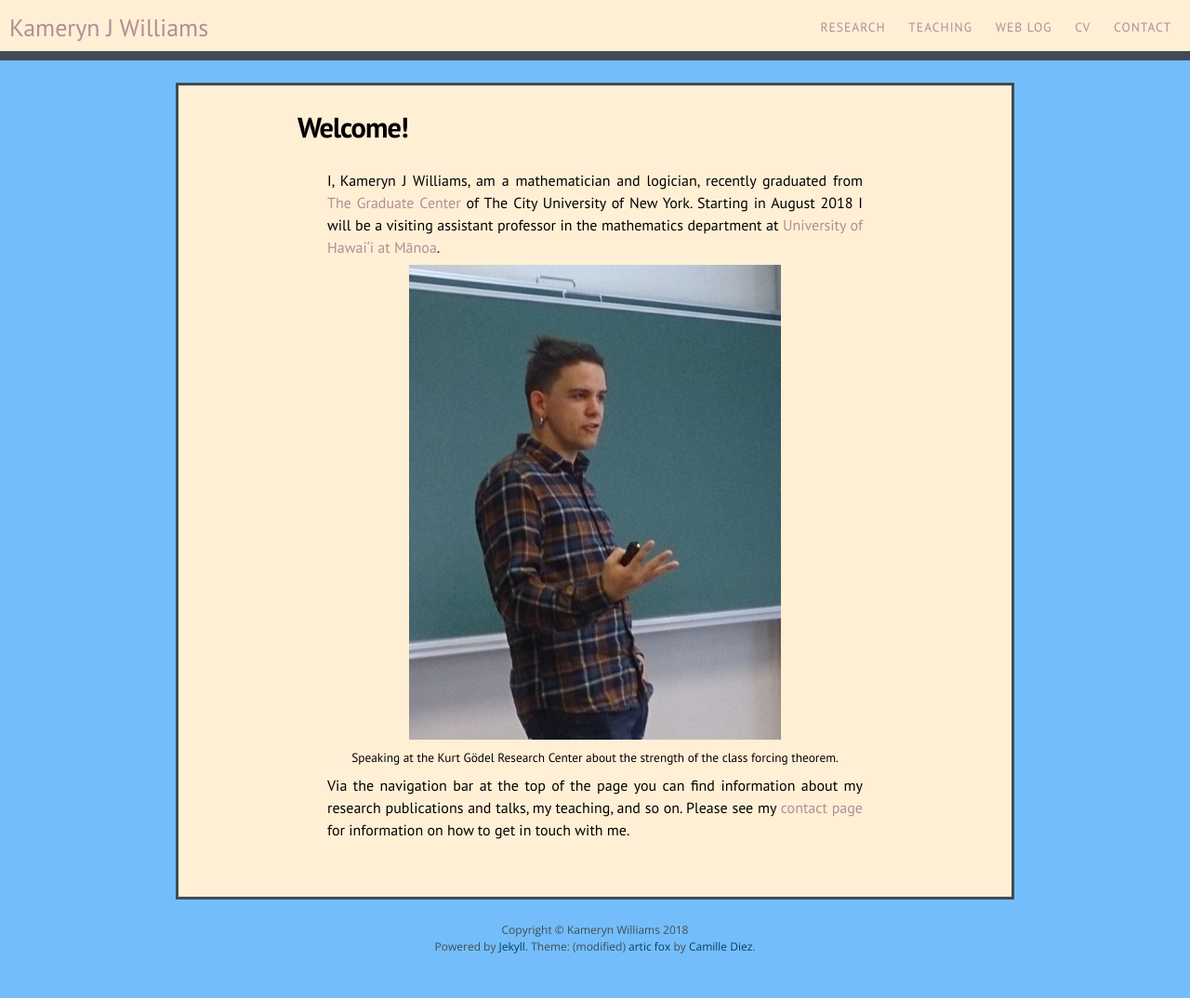
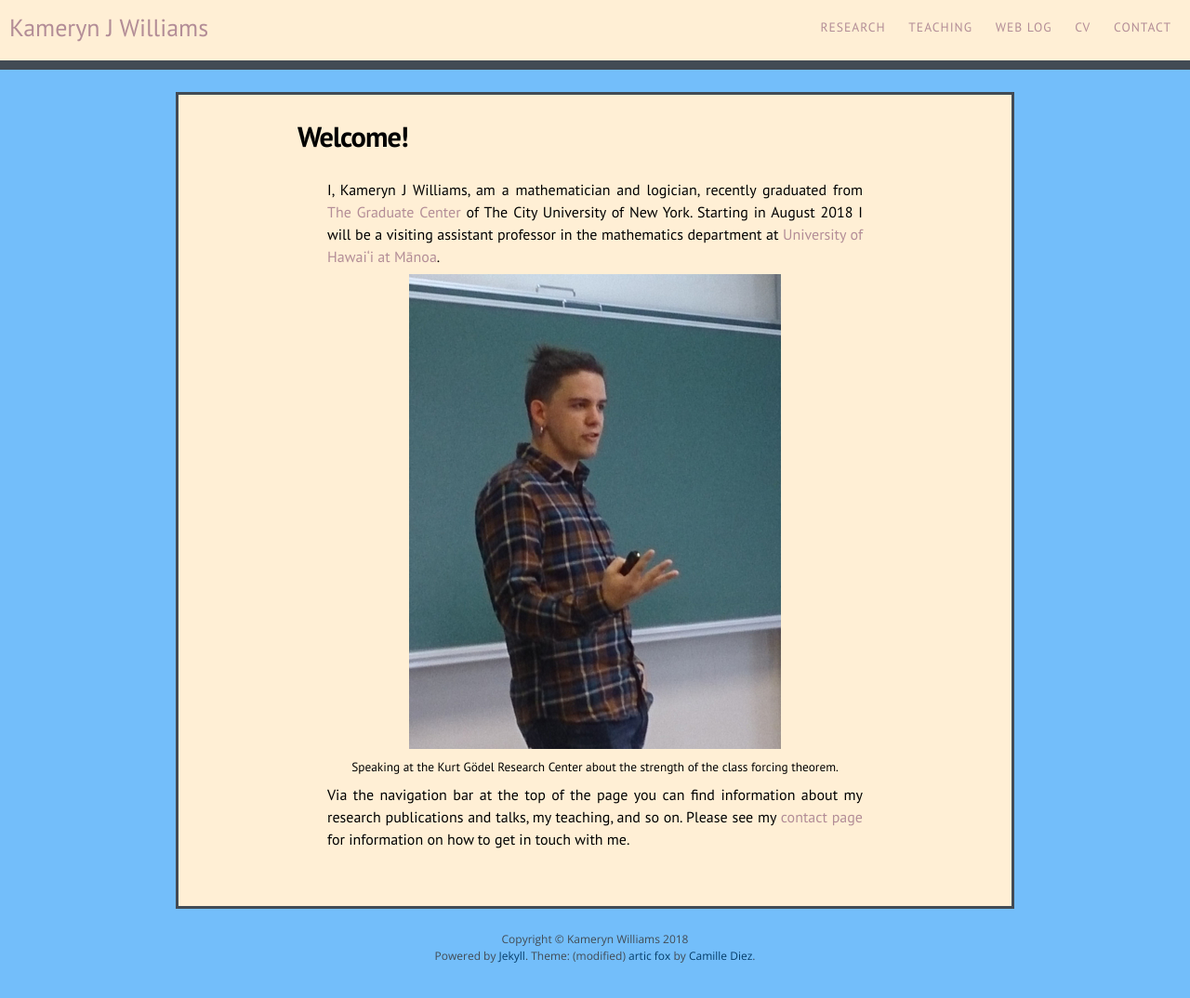
Before and after one commit to kamerynjw/kamerynjw.github.io, a Jekyll site: the page built from index.md, in a window 1280 px wide. Shown: the whole page at 93% size. Built offline with Jekyll 4.4.1, drawn with Linux system fonts in a browser that asks for light colours; nearby versions of some CDN libraries.

Commit message:
minor fix to header

```diff
--- a/_sass/_layout.scss
+++ b/_sass/_layout.scss
@@ -1,7 +1,7 @@
 /* Site Header
  * ============================================== */
     .site-header {
-        height: 55px;
+        height: 65px;
         background-color: $paleyellow;
         position: relative;
         width: 100%;
```
